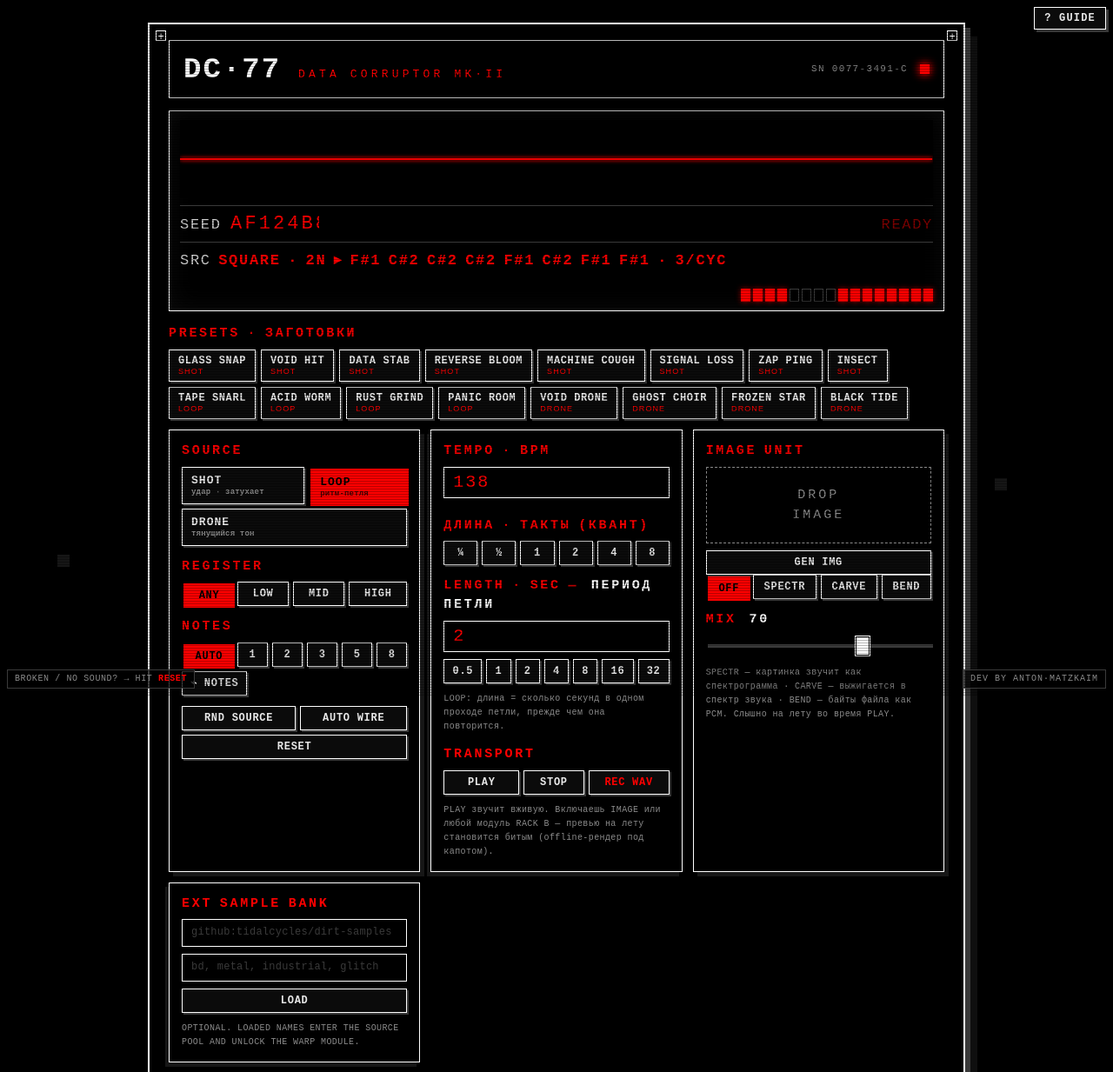
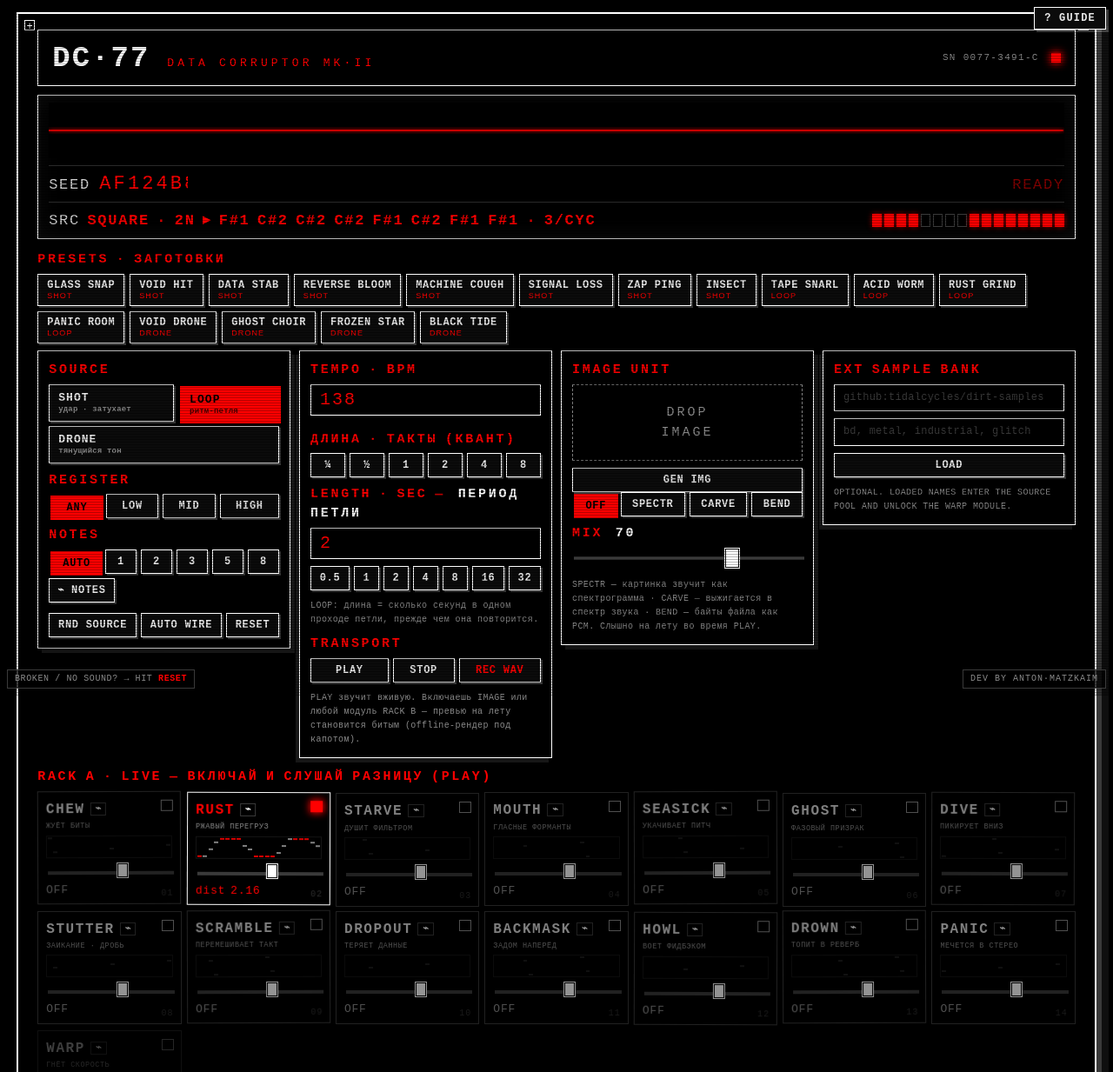
Before and after one commit to matskevichAnthony/atmos-generator, a website with bundled scripts: page corruptor/index.html in a window 1280 px wide. Shown: the top 1233 px of the page at 87% size. Built offline with nearby package versions, Linux system fonts and the light colour scheme; what @strudel/web would draw is missing.

Commit message:
Widen layout, sticky CRT, compact vertical

```diff
--- a/corruptor/corruptor.css
+++ b/corruptor/corruptor.css
@@ -25,7 +25,7 @@
   background: var(--bg);
   color: #d2d2d2;
   font: 13px/1.45 var(--mono);
-  padding: 26px 18px;
+  padding: 14px 16px;
   display: flex;
   justify-content: center;
   align-items: flex-start; /* the chassis must grow with content, not clamp to viewport */
@@ -49,7 +49,7 @@
 
 /* ── chassis: layers float, depth compresses ── */
 .unit {
-  width: 100%; max-width: 940px;
+  width: 100%; max-width: min(1600px, 97vw);
   background: #000;
   border: 2px solid var(--fg);
   box-shadow: 6px 6px 0 var(--dim), 14px 16px 0 rgba(255,255,255,.06);
@@ -69,7 +69,7 @@
 .plate {
   display: flex; justify-content: space-between; align-items: center;
   border: 1px solid var(--fg);
-  padding: 8px 16px; margin-bottom: 14px;
+  padding: 7px 16px; margin-bottom: 10px;
 }
 .plate__brand b { font-family: var(--pixel); font-size: 34px; letter-spacing: .06em; color: var(--fg); }
 .plate__brand span { margin-left: 12px; letter-spacing: .32em; color: var(--red); font-size: 13px; }
@@ -77,14 +77,15 @@
 .plate__serial { font-size: 11px; letter-spacing: .12em; color: var(--muted); }
 .lamp { width: 11px; height: 11px; background: var(--red); box-shadow: 0 0 10px 1px var(--red); }
 
-/* ── CRT screen ── */
+/* ── CRT screen — sticky so the scope/seed/status stay in view while working ── */
 .crt {
+  position: sticky; top: 6px; z-index: 15;
   border: 1px solid var(--fg);
   background: #000;
-  box-shadow: inset 0 0 0 1px #000, inset 0 0 30px rgba(255,255,255,.05);
-  padding: 10px 12px; margin-bottom: 14px;
+  box-shadow: inset 0 0 0 1px #000, inset 0 0 30px rgba(255,255,255,.05), 0 6px 16px rgba(0,0,0,.9);
+  padding: 8px 12px; margin-bottom: 12px;
 }
-.crt canvas { width: 100%; height: 90px; display: block; }
+.crt canvas { width: 100%; height: 64px; display: block; }
 .crt__row {
   display: flex; align-items: center; gap: 20px; flex-wrap: wrap;
   margin-top: 8px; padding-top: 8px;
@@ -115,7 +116,7 @@
 
 /* ── headings ── */
 h2 {
-  margin: 12px 0 8px; font-family: var(--pixel);
+  margin: 8px 0 6px; font-family: var(--pixel);
   font-size: 15px; letter-spacing: .18em; color: var(--red); text-transform: uppercase;
 }
 .module h2:first-child { margin-top: 0; }
@@ -123,7 +124,7 @@
 .note { font-size: 10px; letter-spacing: .04em; line-height: 1.6; color: var(--muted); margin: 10px 0 0; }
 
 /* ── presets bar ── */
-.presetbar { margin-bottom: 12px; }
+.presetbar { margin-bottom: 8px; }
 .presets { display: flex; flex-wrap: wrap; gap: 6px; }
 .preset {
   display: flex; flex-direction: column; align-items: flex-start; gap: 1px;
@@ -138,9 +139,9 @@
 .preset:hover i { color: #000; }
 
 /* ── layout: panels separate, broken symmetry ── */
-.deck { display: grid; grid-template-columns: repeat(auto-fit, minmax(240px, 1fr)); gap: 12px; }
+.deck { display: grid; grid-template-columns: repeat(auto-fit, minmax(230px, 1fr)); gap: 10px; align-items: start; }
 .module {
-  border: 1px solid var(--fg); background: #000; padding: 12px 14px 14px; min-width: 0;
+  border: 1px solid var(--fg); background: #000; padding: 10px 12px 12px; min-width: 0;
   position: relative;
 }
 .module:nth-child(odd) { box-shadow: 5px 5px 0 rgba(255,255,255,.09); }
@@ -204,12 +205,12 @@
 .numfield:focus { border-color: var(--red); }
 
 /* ── rack: offset modules, damaged architecture ── */
-.rackzone { margin-top: 14px; }
+.rackzone { margin-top: 10px; }
 .rackzone__title { margin: 0 0 8px; font-family: var(--pixel); font-size: 15px; letter-spacing: .18em; color: var(--red); }
-.rack { display: grid; grid-template-columns: repeat(auto-fill, minmax(150px, 1fr)); gap: 8px; counter-reset: mod; }
+.rack { display: grid; grid-template-columns: repeat(auto-fill, minmax(150px, 1fr)); gap: 6px; counter-reset: mod; }
 .mod {
   position: relative; border: 1px solid var(--dim); background: #000;
-  padding: 10px 10px 8px; opacity: .58; transition: none;
+  padding: 8px 9px 6px; opacity: .58; transition: none;
   transform: translate3d(0, var(--oy, 0), 0) rotate(var(--rot, 0deg));
 }
 .mod:nth-child(3n) { --oy: 1px; }
@@ -226,7 +227,7 @@
   font: 10px var(--mono); letter-spacing: .1em; color: #2c2c2c;
 }
 .mod__viz {
-  display: block; width: 100%; height: 36px; margin: 2px 0 6px;
+  display: block; width: 100%; height: 26px; margin: 2px 0 4px;
   background: #000; border: 1px solid #141414;
   image-rendering: pixelated;
 }
@@ -240,7 +241,7 @@
 .mod.is-on .mod__head b { color: var(--red); }
 .mod__dice { background: #000; border: 1px solid var(--dim); color: var(--fg); font: 700 11px/1 var(--mono); padding: 1px 5px; cursor: pointer; }
 .mod__dice:hover { background: var(--fg); color: #000; }
-.mod__desc { margin: 3px 0 7px; font-size: 8.5px; letter-spacing: .06em; text-transform: uppercase; color: var(--muted); }
+.mod__desc { margin: 2px 0 4px; font-size: 8.5px; letter-spacing: .06em; text-transform: uppercase; color: var(--muted); }
 .mod__note { display: block; margin-top: 4px; font-family: var(--pixel); font-size: 13px; letter-spacing: .06em; color: var(--muted); }
 .mod.is-on .mod__note { color: var(--red); }
 
```
